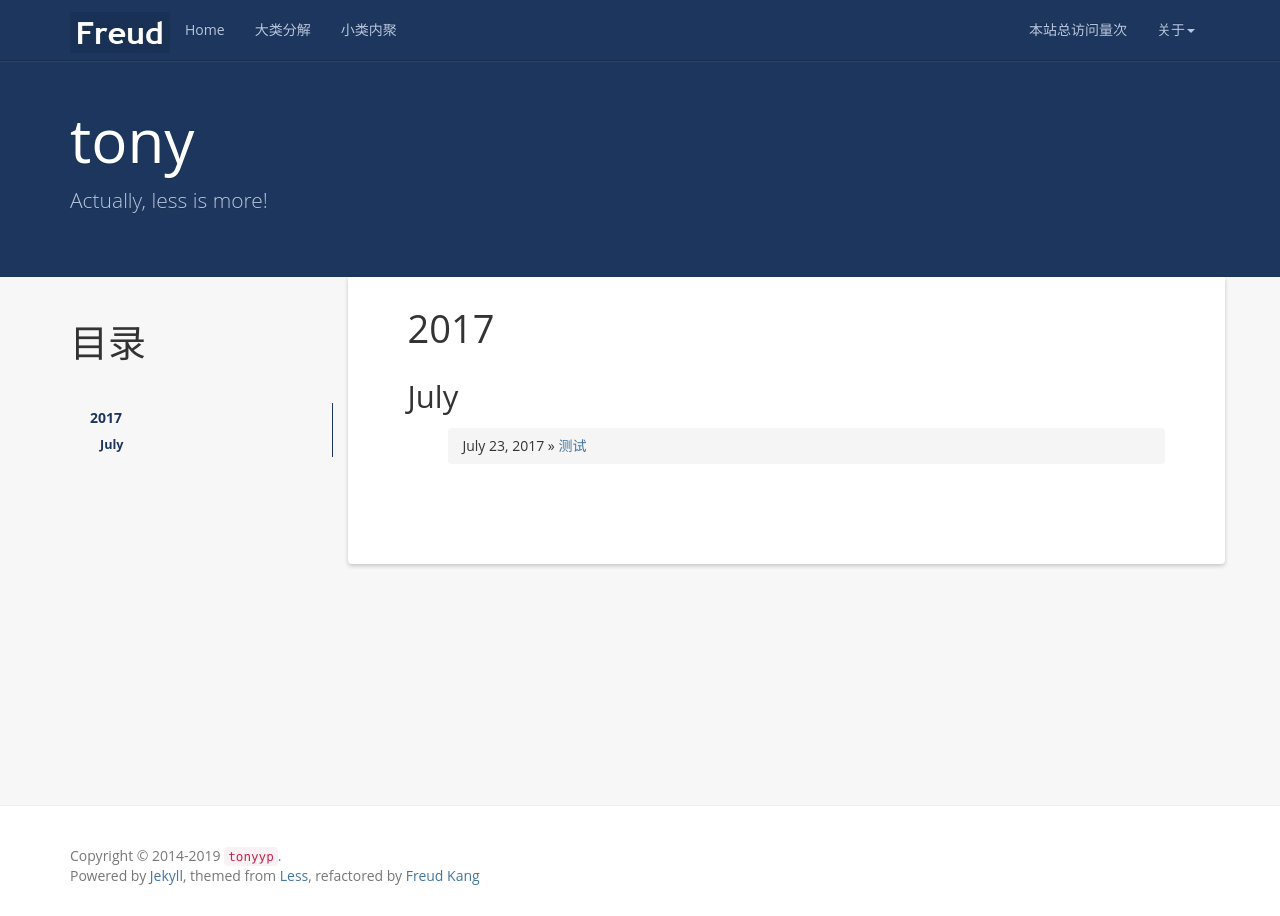
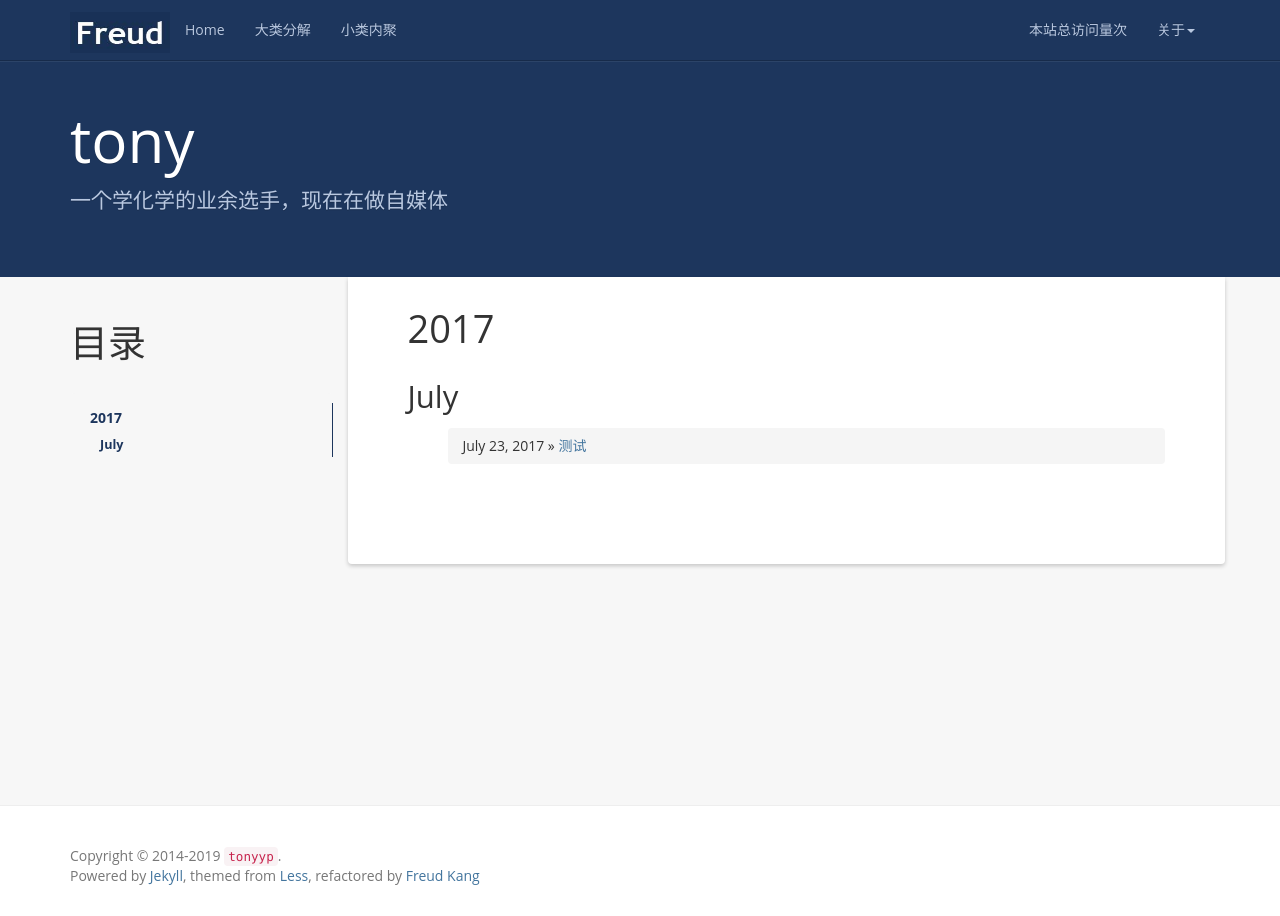
Before and after one commit to dsahkl/dsahkl.github.io, a Jekyll site: the page built from index.html, in a window 1280 px wide. Built offline with Jekyll 4.4.1, drawn with Linux system fonts in a browser that asks for light colours; nearby versions of some CDN libraries; a script that is not in the unit is left out; the list of posts is cut into pages by our own code; comment, search, counter and statistics services are not loaded.

Commit message:
Update _config.yml

```diff
--- a/_config.yml
+++ b/_config.yml
@@ -6,7 +6,7 @@ url: http://www.hifreud.com
 resume_site: http://www.hifreud.com/Resume.io/
 github: https://github.com/dsahkl
 baseurl: ''
-description: Actually, less is more!
+description: 一个学化学的业余选手，现在在做自媒体
 meta_description: tony;个人博客;学而不思则罔;思而不学则殆;生命不止;折腾不休
 motto: It's our wits that make us men.
 banner: 学而不思则罔，思而不学则殆。
```
